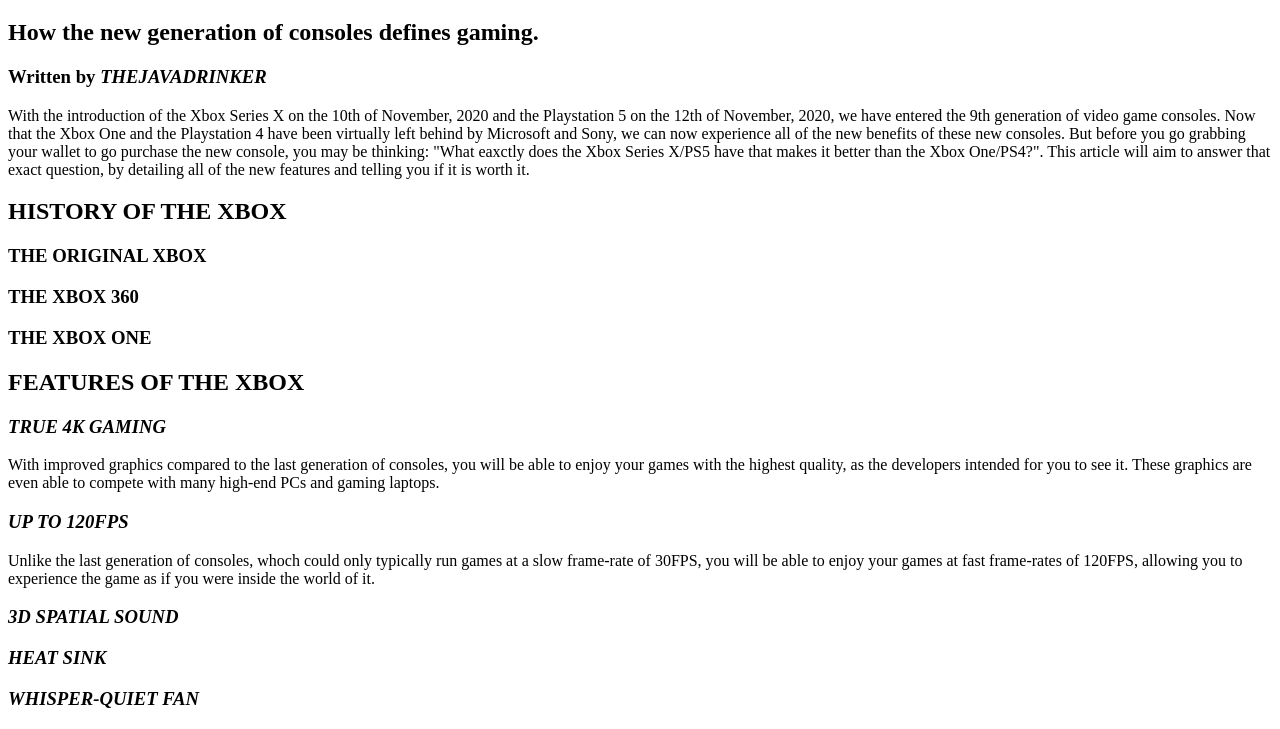
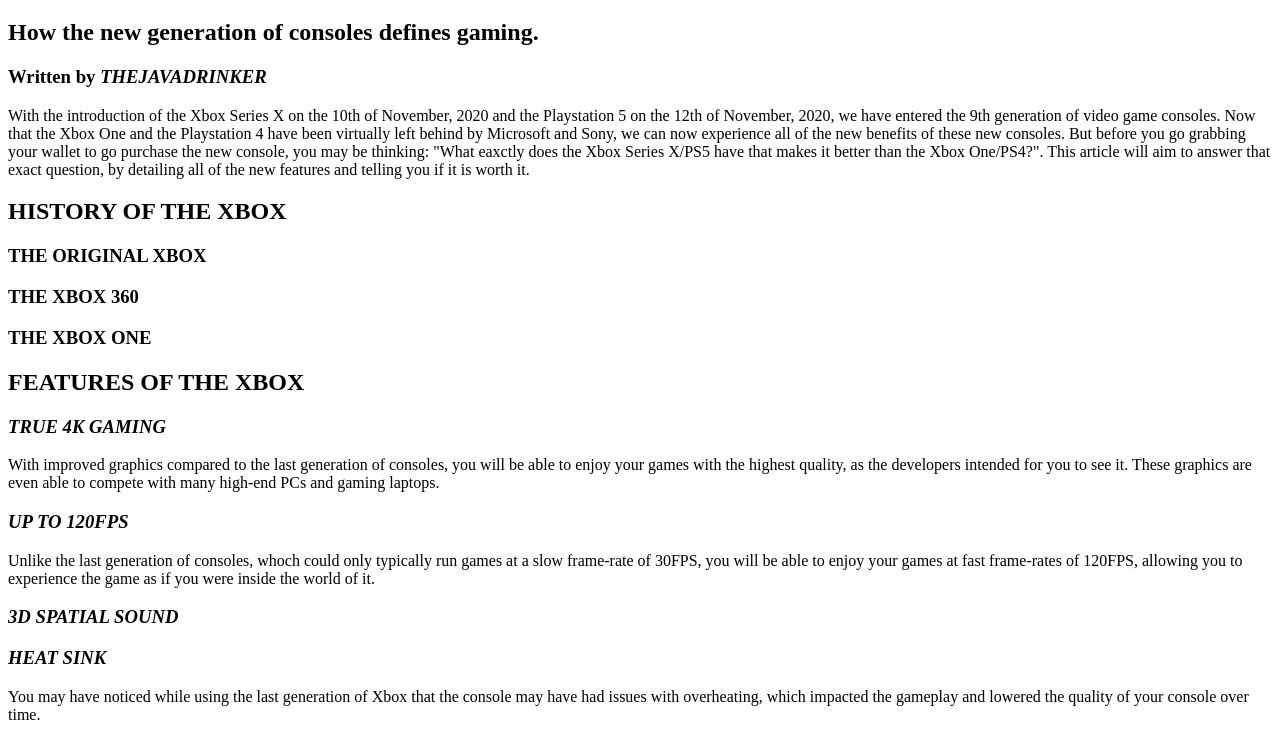
Before and after one commit to TheJavaDrinker/TheJavaDrinker.github.io, a plain HTML site: page index.html in a window 1280 px wide. Shown: the part 61-790 px from the top of the page. Drawn offline with Linux system fonts and the light colour scheme; a script that the page names is missing.

Commit message:
Edited the html file.

```diff
--- a/index.html
+++ b/index.html
@@ -21,6 +21,7 @@
         <p>Unlike the last generation of consoles, whoch could only typically run games at a slow frame-rate of 30FPS, you will be able to enjoy your games at fast frame-rates of 120FPS, allowing you to experience the game as if you were inside the world of it.</p>
         <h3 class="subtitle"><i>3D SPATIAL SOUND</i></h3>
         <h3 class="subtitle"><i>HEAT SINK</i></h3>
+        <p>You may have noticed while using the last generation of Xbox that the console may have had issues with overheating, which impacted the gameplay and lowered the quality of your console over time.</p>
         <h3 class="subtitle"><i>WHISPER-QUIET FAN</i></h3>
         <p>With this new whisper-quiet fan, you will barely hear any of the machinery while it is on, allowing you to only hear what you want to hear - that is the game.</p>
         <h3 class="subtitle"><i>So, is it worth it?</i></h3>
```
